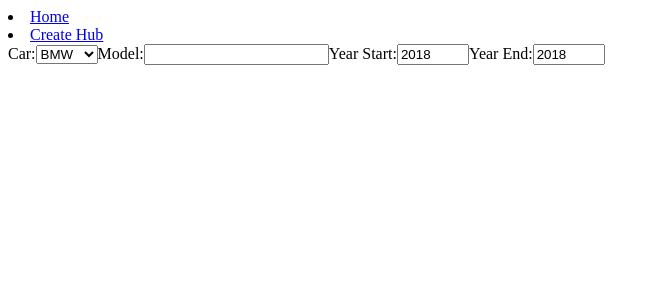
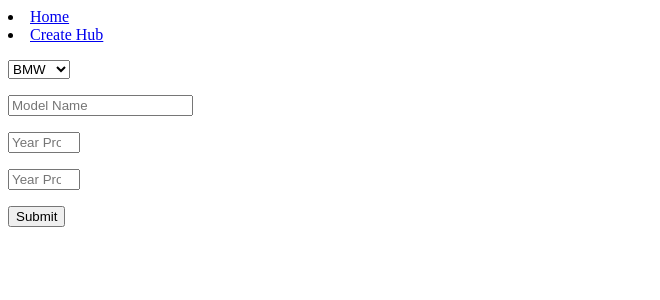
Before and after one commit to jjnaga/project02, a React app: page /create in a window 1280 px wide. Shown: the top 300 px of the page, without its empty margins (0-660 px from the left). Built offline with nearby package versions, Linux system fonts and the light colour scheme; the HTML template or start-up script is replaced by a standard one.

Commit message:
Style Create.page

```diff
--- a/src/App.js
+++ b/src/App.js
@@ -12,7 +12,7 @@ const App = () => {
 	const { companies } = API;
 
 	return (
-		<div>
+		<div className="container">
 			<Topbar />
 			<Switch>
 				<Route
--- a/src/components/Create.jsx
+++ b/src/components/Create.jsx
@@ -1,35 +1,41 @@
 import React from "react";
 
+// TODO: An example page would be super nice, but that's later.
 const Create = () => (
 	<div className="Create">
-		<form action="#">
-			Car:
+		<form className="form-1" action="#">
+			<p>
 				<select name="car">
 					{/* TODO: Have DB do this. */}
 					<option value="BMW">BMW</option>
 					<option value="Chevy">Chevy</option>
 					<option value="Toyota">Toyota</option>
 				</select>
-			Model:
-			<input type="text" name="Model" />
-			Year Start:
+			</p>
+			<p>
+				<input type="text" placeholder="Model Name" name="Model" />
+			</p>
+			<p>
 				<input
 					type="number"
+					placeholder="Year Production Started"
 					name="points"
 					min="1950"
 					max="2020"
 					step="1"
-				value="2018"
 				/>
-			Year End:
+			</p>
+			<p>
 				<input
 					type="number"
+					placeholder="Year Production Ended"
 					name="points"
 					min="1950"
 					max="2020"
 					step="1"
-				value="2018"
 				/>
+			</p>
+			<input type="submit" value="Submit" />
 		</form>
 	</div>
 );
```
Also changed, not shown: 1 other file (tests, documents, lock files or other folders). Lines whose indentation alone changed are shown as unchanged.
